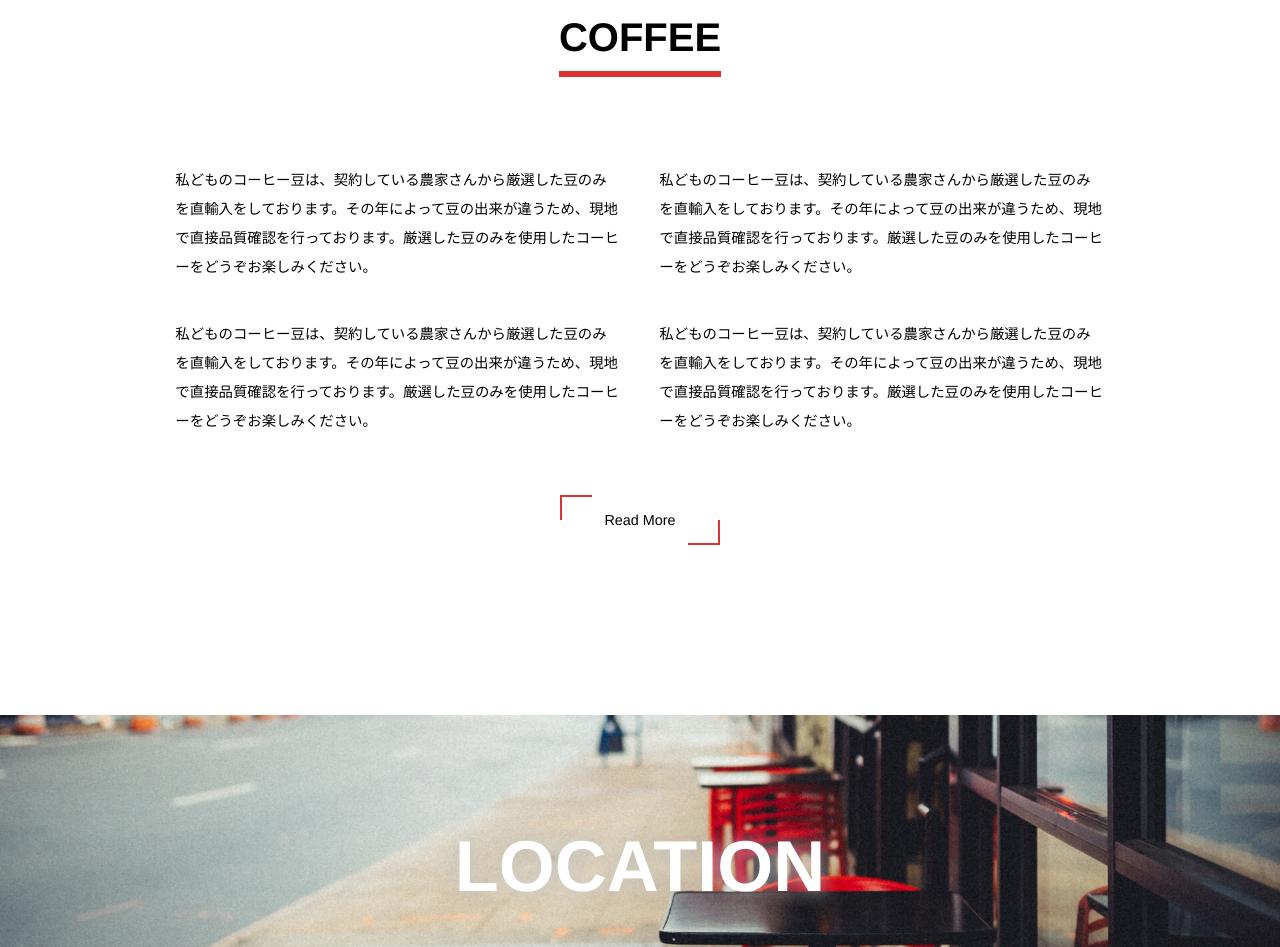
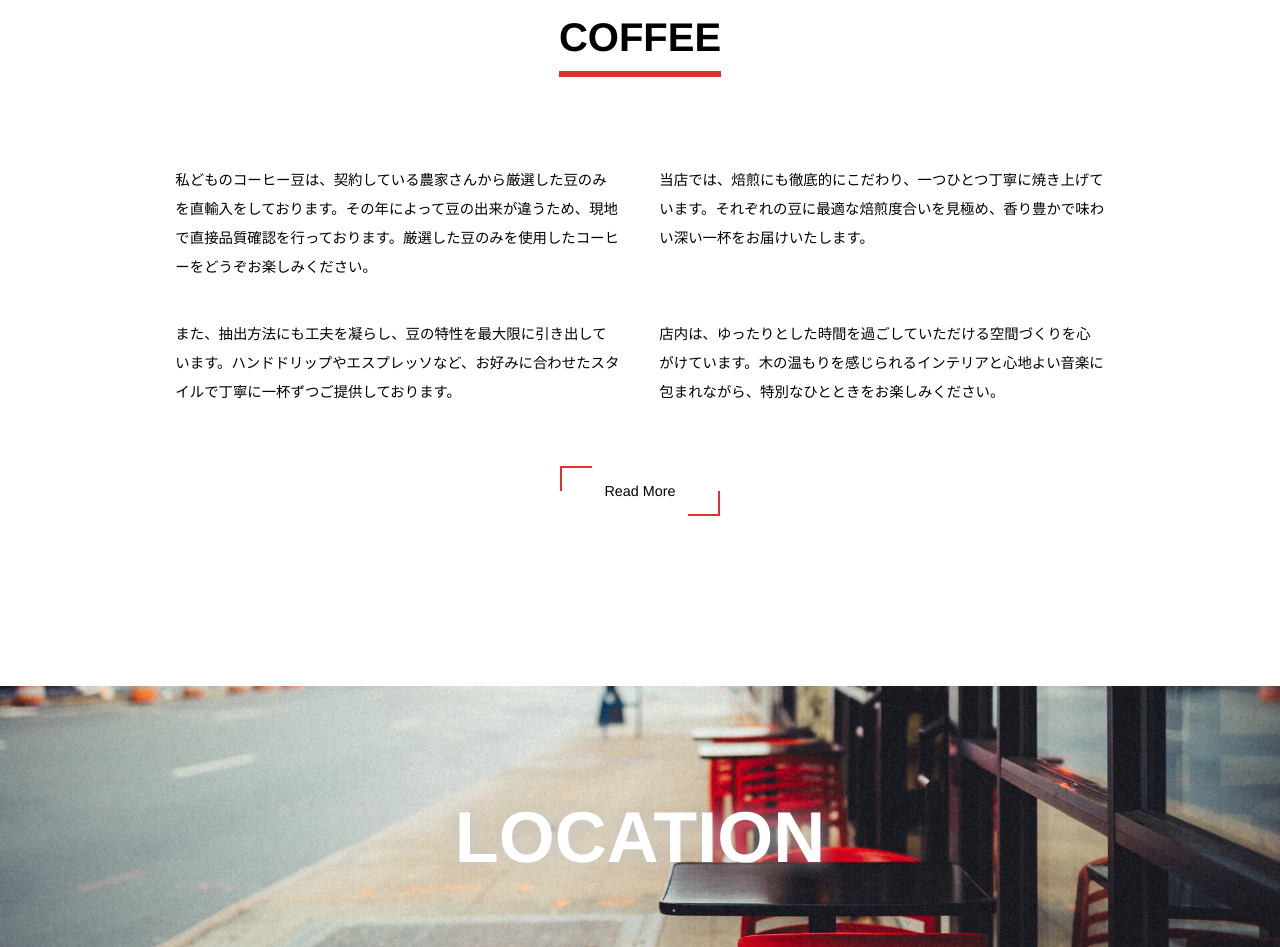
Before and after one commit to hareru2010/ebisu-cafe, a plain HTML site: page index.html in a window 1280 px wide. Shown: the part 2413-3360 px from the top of the page. Drawn offline with nearby package versions, Linux system fonts and the light colour scheme; some packages are replaced by stand-ins of ours.

Commit message:
Update index.html

```diff
--- a/index.html
+++ b/index.html
@@ -90,11 +90,11 @@
                     <ul>
                         <li>私どものコーヒー豆は、契約している農家さんから厳選した豆のみを直輸入をしております。その年によって豆の出来が違うため、現地で直接品質確認を行っております。厳選した豆のみを使用したコーヒーをどうぞお楽しみください。
                         </li>
-                        <li>私どものコーヒー豆は、契約している農家さんから厳選した豆のみを直輸入をしております。その年によって豆の出来が違うため、現地で直接品質確認を行っております。厳選した豆のみを使用したコーヒーをどうぞお楽しみください。
+                        <li>当店では、焙煎にも徹底的にこだわり、一つひとつ丁寧に焼き上げています。それぞれの豆に最適な焙煎度合いを見極め、香り豊かで味わい深い一杯をお届けいたします。
                         </li>
-                        <li>私どものコーヒー豆は、契約している農家さんから厳選した豆のみを直輸入をしております。その年によって豆の出来が違うため、現地で直接品質確認を行っております。厳選した豆のみを使用したコーヒーをどうぞお楽しみください。
+                        <li>また、抽出方法にも工夫を凝らし、豆の特性を最大限に引き出しています。ハンドドリップやエスプレッソなど、お好みに合わせたスタイルで丁寧に一杯ずつご提供しております。
                         </li>
-                        <li>私どものコーヒー豆は、契約している農家さんから厳選した豆のみを直輸入をしております。その年によって豆の出来が違うため、現地で直接品質確認を行っております。厳選した豆のみを使用したコーヒーをどうぞお楽しみください。
+                        <li>店内は、ゆったりとした時間を過ごしていただける空間づくりを心がけています。木の温もりを感じられるインテリアと心地よい音楽に包まれながら、特別なひとときをお楽しみください。
                         </li>
                     </ul>
                     <a class="btn" href="#"><span>Read More</span></a>
```
